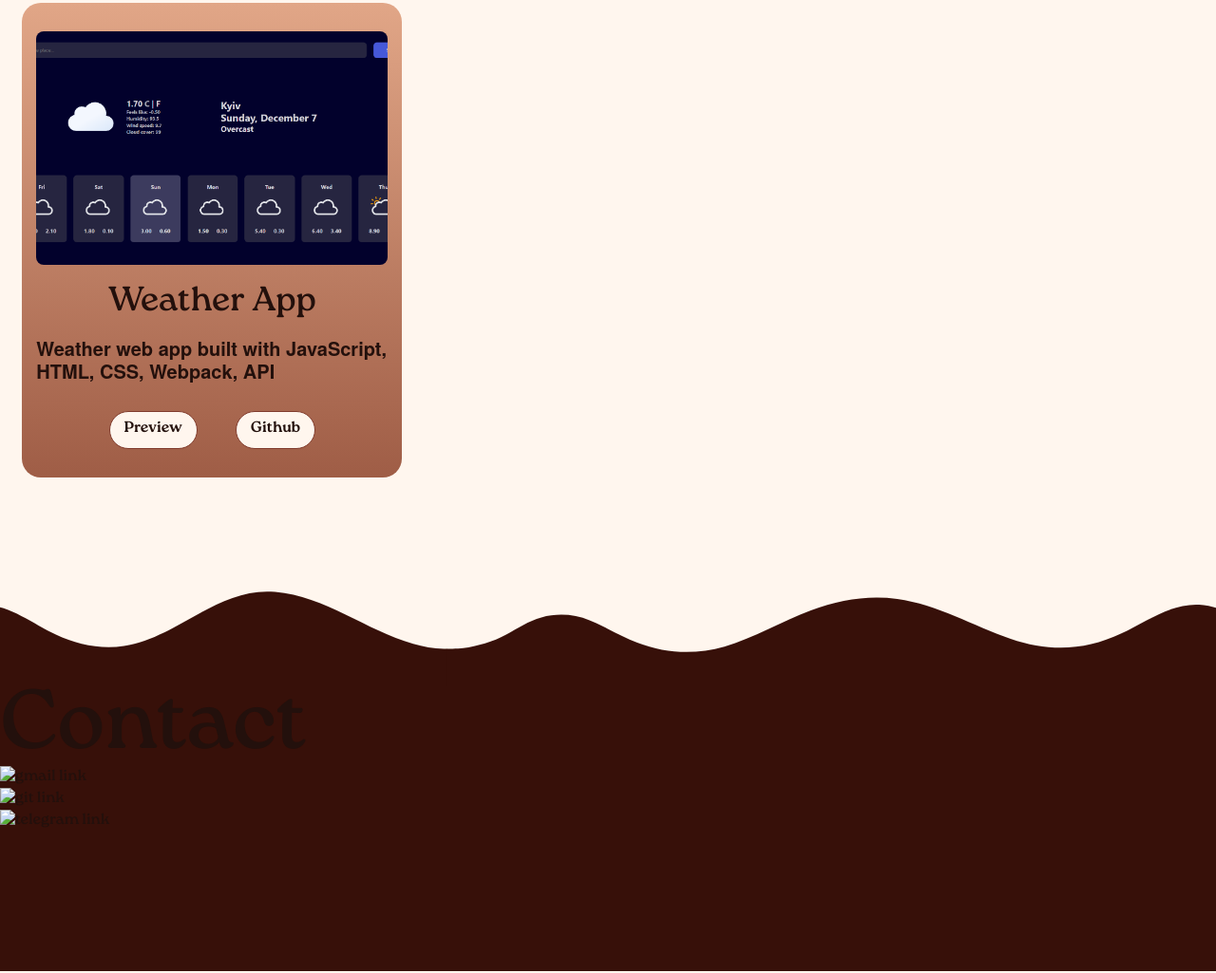
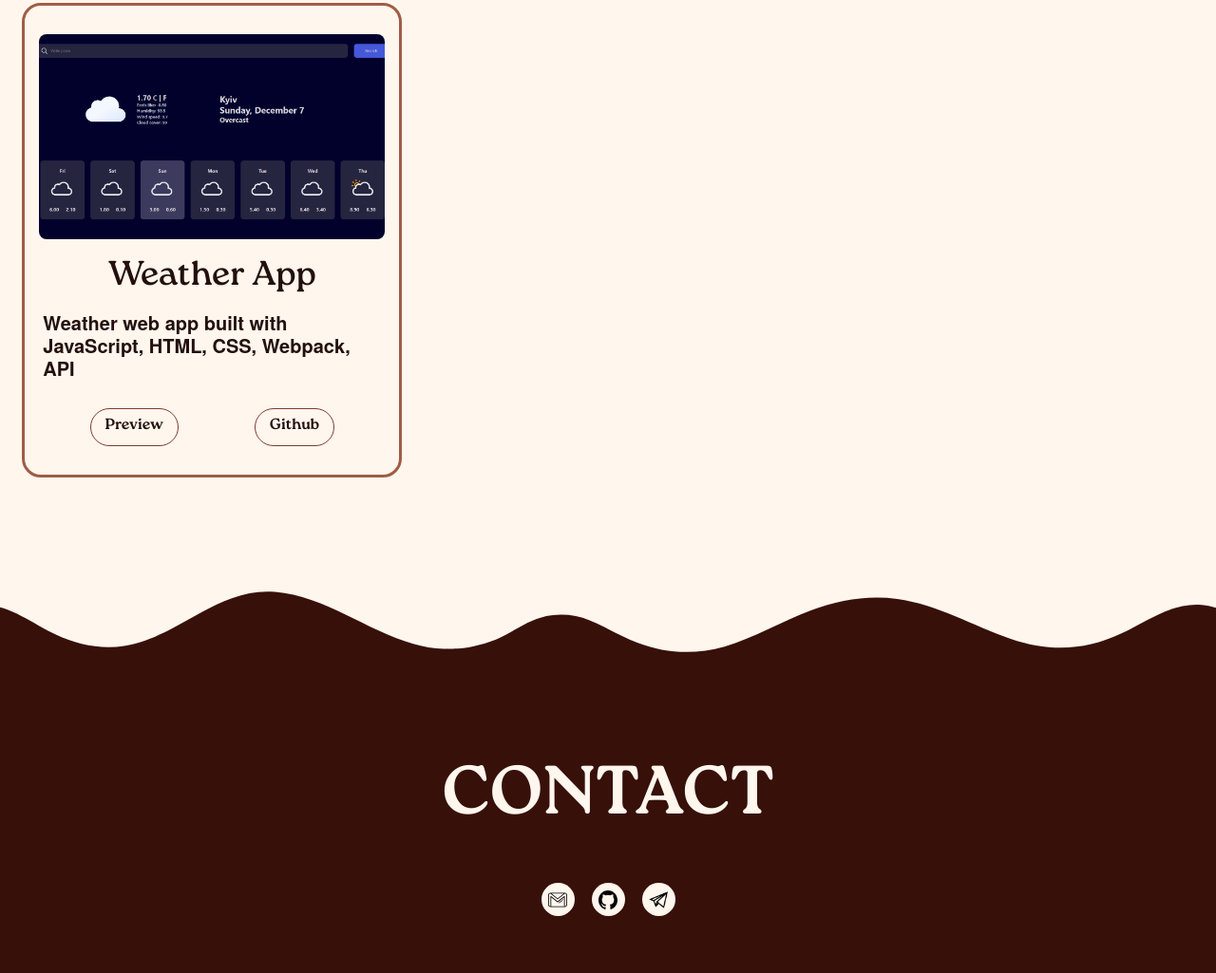
Before and after one commit to alinakotlovets/Homepage, a plain HTML site: page index.html in a window 1280 px wide. Shown: the part 3228-4253 px from the top of the page at 95% size. Drawn offline with Linux system fonts and the light colour scheme; a web font is replaced by a local one.

Commit message:
change style of progects and add style to footer

```diff
--- a/index.html
+++ b/index.html
@@ -205,21 +205,21 @@
         </div>
     </div>
     <div class="footer-content-box">
-        <h1>Contact</h1>
+        <h2>Contact</h2>
         <ul>
             <li>
-                <a href="#">
-                    <img src="#" alt="gmail link">
+                <a class="social-link" href="mailto:alya.kotlovets@gmail.com">
+                    <img src="images/gmail.svg" alt="gmail link">
                 </a>
             </li>
             <li>
-                <a href="#">
-                    <img src="#" alt="git link">
+                <a class="social-link" href="https://github.com/alinakotlovets">
+                    <img src="images/github.svg" alt="git link">
                 </a>
             </li>
             <li>
-                <a href="#">
-                    <img src="#" alt="telegram link">
+                <a class="social-link" href="#">
+                    <img src="images/telegram.png" alt="telegram link will be add later">
                 </a>
             </li>
         </ul>
--- a/style.css
+++ b/style.css
@@ -435,16 +435,17 @@ h4 {
 
 
 .pink {
-    background-image: linear-gradient(#ffc2c3, #f8767f);
+    border: 3px solid #f8767f;
 }
 
 .brown {
-    background-image: linear-gradient(#e1a687, #9f5d46);
+    border: 3px solid #9f5d46;
+
 }
 
 
 .yellow {
-    background-image: linear-gradient(#f6c07b, #dd8041);
+    border: 3px solid #dd8041;
 }
 
 .projects a {
@@ -467,7 +468,7 @@ h4 {
     justify-content: center;
     align-items: center;
     margin-top: 10px;
-    gap: 40px;
+    gap: 80px;
 }
 
 .projects a:hover {
@@ -479,11 +480,14 @@ h4 {
     margin-bottom: 60px;
 }
 
+.projects h4 {
+    padding-left: 4px;
+}
 
 .footer-wave {
     overflow: hidden;
     position: relative;
-    height: 100px;
+    height: 102px;
 }
 
 .wave-track {
@@ -516,4 +520,49 @@ h4 {
 .footer-content-box {
     background-color: var(--base-color-secondary);
     height: 300px;
+    display: flex;
+    justify-content: center;
+    align-items: center;
+    gap: 40px;
+    flex-direction: column;
 }
+
+
+.social-link {
+    width: 35px;
+    height: 35px;
+    border-radius: 100px;
+    background-color: var(--base-color-white);
+    display: flex;
+    justify-content: center;
+    align-items: center;
+    transition: background-color var(--transition);
+}
+
+
+.social-link img {
+    width: 20px;
+    height: 20px;
+    transition: color var(--transition);
+}
+
+.social-link:hover img {
+    filter: brightness(0) invert(1);
+}
+
+.social-link:hover {
+    background-color: var(--base-color-brand--safron);
+}
+
+footer ul {
+    display: flex;
+    justify-content: center;
+    align-items: center;
+    gap: 18px;
+}
+
+footer h2 {
+    font-family: var(--text--font-family--heading);
+    color: var(--base-color-white);
+    text-transform: uppercase;
+}
```
Also changed, not shown: images/github.svg (added), images/gmail.svg (added), images/telegram.png (added).
